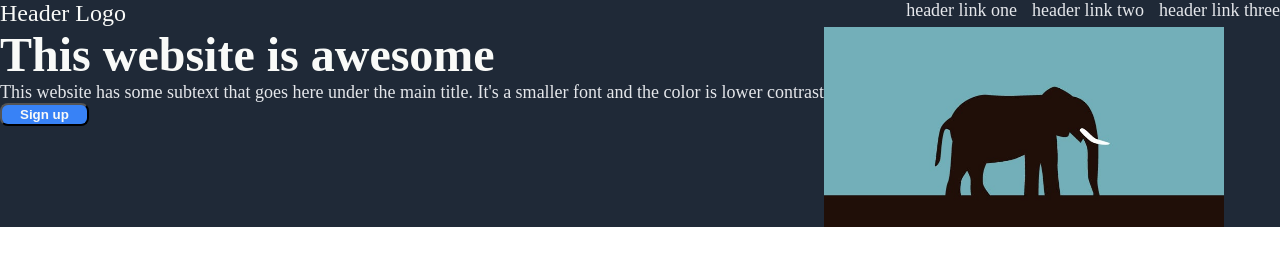
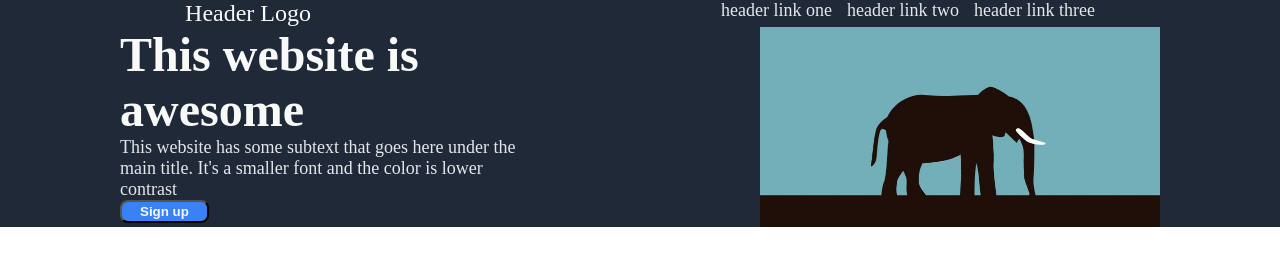
Before and after one commit to MaxBing63/Landing-Page, a plain HTML site: page index.html in a window 1280 px wide. Drawn offline with Linux system fonts and the light colour scheme.

Commit message:
Add even more styling to first section

```diff
--- a/style.css
+++ b/style.css
@@ -6,10 +6,13 @@ body {
 
 .containerA {
     background-color: #1F2937;
+    display: flex;
+    flex-direction: column;
 }
 
 .headers {
     display: flex;
+    justify-content: space-around;
 }
 
 ul {
@@ -19,13 +22,13 @@ ul {
     margin: 0;
     font-size: 18px;
     color: #E5E7EB;
-    margin-left: auto;
 }
 
 .headerlogo {
     font-size: 24px;
     color: #F9FAF8;
 }
+
 
 .intro .main {
     font-size: 48px;
@@ -51,6 +54,11 @@ img {
     height: 200px;
 }
 
+.intro {
+    max-width: 400px;
+}
+
 .introcontainer {
     display: flex;
+    justify-content: space-around;
 }
```
